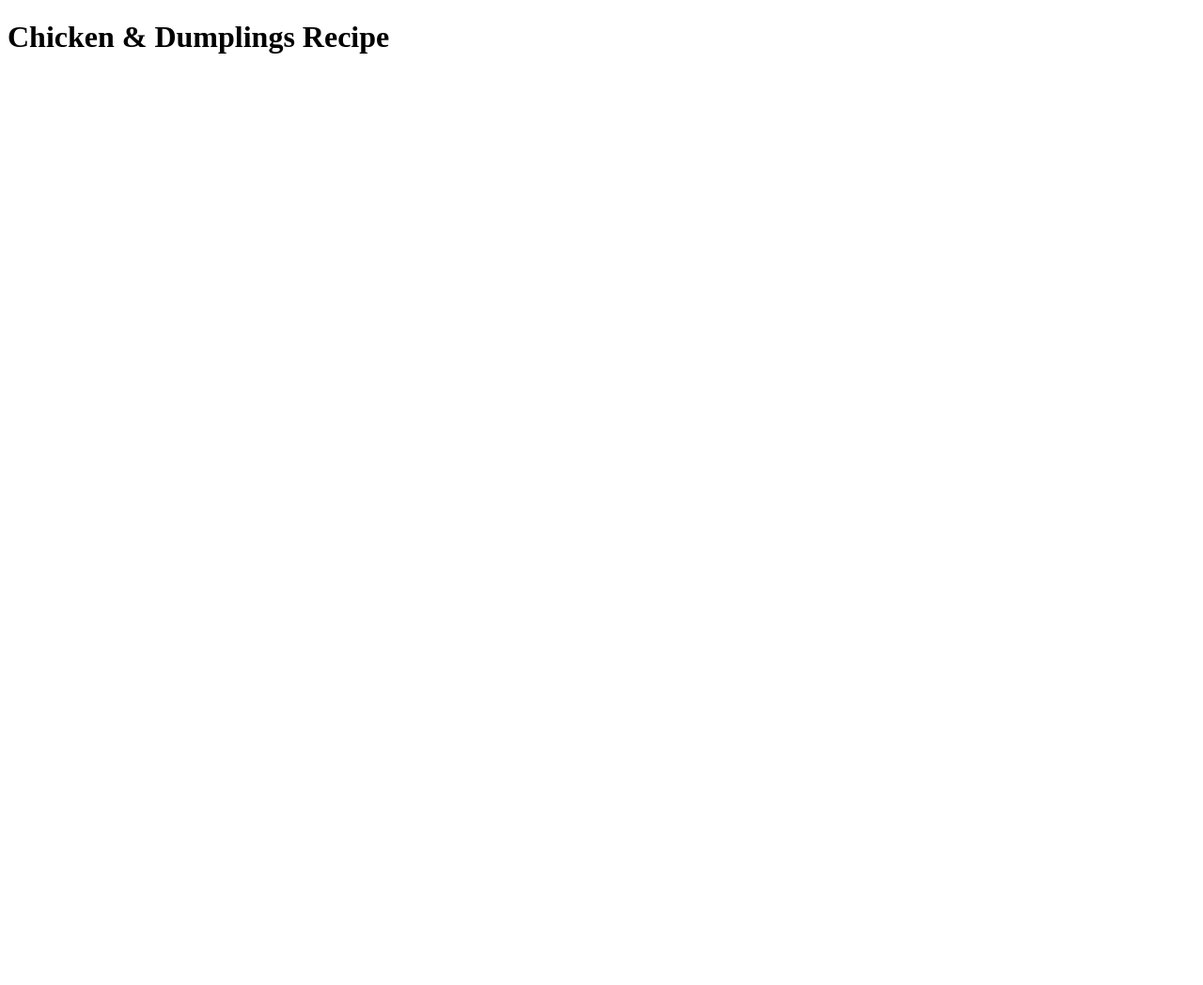
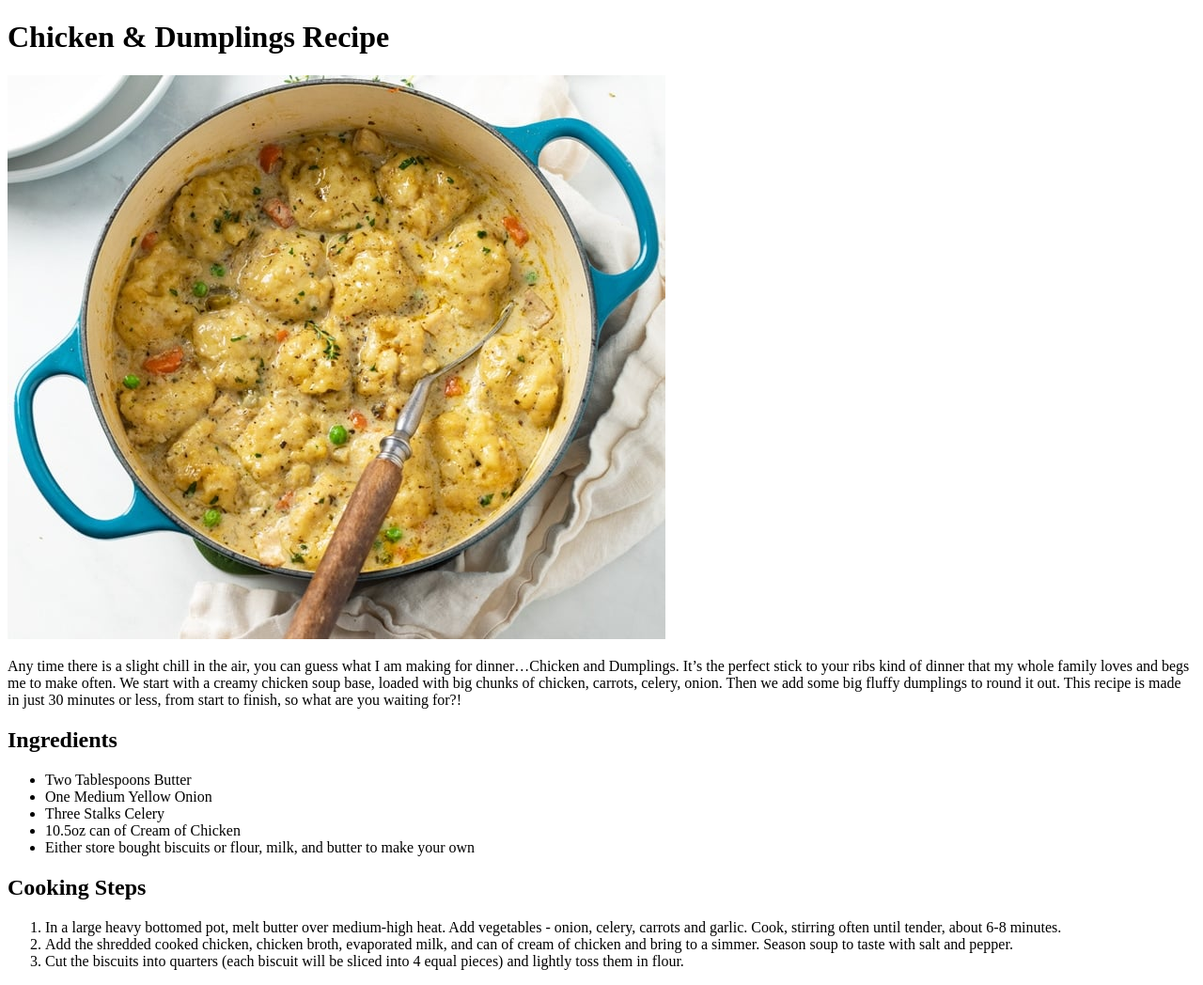
Before and after one commit to mitchellsteele/odin-recipes, a plain HTML site: page recipes/chicken&dumplings.html in a window 1280 px wide. Shown: the whole page at 94% size. Before the commit the page ends 800 px from the top, so only its background shows below. Drawn offline with Linux system fonts and the light colour scheme.

Commit message:
Update Chicken and Dumplings recipe page

```diff
--- a/recipes/chicken&dumplings.html
+++ b/recipes/chicken&dumplings.html
@@ -6,6 +6,24 @@
 </head>
 <body>
     <h1>Chicken & Dumplings Recipe</h1>
-
+    <img src="../images/C&D.jpg" alt="">
+    <p>Any time there is a slight chill in the air, you can guess what I am making for dinner…Chicken and Dumplings.
+        It’s the perfect stick to your ribs kind of dinner that my whole family loves and begs me to make often.
+        We start with a creamy chicken soup base, loaded with big chunks of chicken, carrots, celery, onion.
+        Then we add some big fluffy dumplings to round it out. This recipe is made in just 30 minutes or less, from start to finish, so what are you waiting for?!</p>
+    <h2>Ingredients</h2>
+    <ul>
+        <li>Two Tablespoons Butter</li>
+        <li>One Medium Yellow Onion</li>
+        <li>Three Stalks Celery</li>
+        <li>10.5oz can of Cream of Chicken</li>
+        <li>Either store bought biscuits or flour, milk, and butter to make your own</li>
+    </ul>
+    <h2>Cooking Steps</h2>
+    <ol>
+        <li>In a large heavy bottomed pot, melt butter over medium-high heat. Add vegetables - onion, celery, carrots and garlic. Cook, stirring often until tender, about 6-8 minutes.</li>
+        <li>Add the shredded cooked chicken, chicken broth, evaporated milk, and can of cream of chicken and bring to a simmer. Season soup to taste with salt and pepper.</li>
+        <li>Cut the biscuits into quarters (each biscuit will be sliced into 4 equal pieces) and lightly toss them in flour.</li>
+    </ol>
 </body>
 </html>
```
Also changed, not shown: images/C&D.jpg (added).
